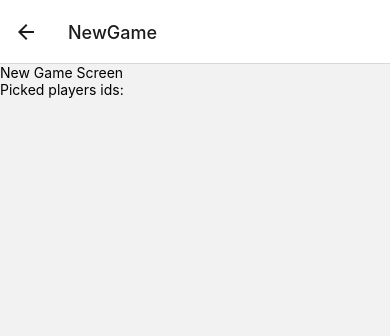
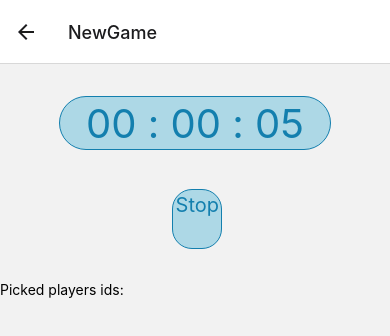
Before and after one commit to P-Brzezinski/project-albatros, a React Native app: screen /NewGame in a window 390 px wide. Shown: the top 336 px of the page. Built offline with nearby package versions, Linux system fonts and the light colour scheme.

Commit message:
Add Stopwatch

```diff
--- /dev/null
+++ b/components/UI/Stopwatch.js
@@ -0,0 +1,102 @@
+import { useEffect, useState } from "react";
+import { Text, View, StyleSheet, Pressable } from "react-native";
+import { GlobalStyles } from "../../constants/styles";
+
+const padToTwo = (number) => (number <= 9 ? `0${number}` : number);
+
+const Stopwatch = () => {
+  const [timer, setTimer] = useState({ h: 0, min: 0, sec: 0 });
+  const [start, setStart] = useState(true);
+
+  useEffect(() => {
+    if (start) {
+      const interval = setInterval(() => {
+        if (timer.sec !== 59) {
+          setTimer({ ...timer, sec: ++timer.sec });
+        } else if (timer.min !== 59) {
+          setTimer({ ...timer, min: ++timer.min, sec: 0 });
+        } else {
+          setTimer({ h: ++timer.h, min: 0, sec: 0 });
+        }
+      }, 1000);
+      return () => clearInterval(interval);
+    }
+  }, [timer, start]);
+
+  const handleStartStop = () => {
+    setStart(prevState => !prevState);
+  };
+
+  return (
+    <View style={styles.container}>
+      <View style={styles.timer}>
+        <Text style={styles.digits}>{padToTwo(timer.h) + " : "}</Text>
+        <Text style={styles.digits}>{padToTwo(timer.min) + " : "}</Text>
+        <Text style={styles.digits}>{padToTwo(timer.sec)}</Text>
+      </View>
+
+      <View style={styles.buttonParent}>
+        <Pressable
+          android_ripple={{ color: GlobalStyles.colors.primaryRipple }}
+          style={({ pressed }) => [
+            styles.button,
+            pressed ? styles.buttonPressed : null,
+          ]}
+          onPress={handleStartStop}
+        >
+          <Text style={styles.buttonText}>
+            {start === true ? "Stop" : "Start"}
+          </Text>
+        </Pressable>
+      </View>
+    </View>
+  );
+};
+
+export default Stopwatch;
+
+const styles = StyleSheet.create({
+  container: {
+    margin: 32,
+    alignItems: "center",
+  },
+  timer: {
+    flexDirection: "row",
+    borderWidth: 1,
+    borderRadius: 80,
+    borderColor: GlobalStyles.colors.primaryMedium,
+    backgroundColor: GlobalStyles.colors.primaryLight,
+    paddingLeft: "8%",
+    paddingRight: "8%",
+    paddingTop: ".5%",
+    paddingBottom: ".5%",
+  },
+  digits: {
+    fontSize: 40,
+    color: GlobalStyles.colors.primaryMedium,
+  },
+  buttonParent: {
+    flexDirection: "row",
+    // justifyContent: "flex-start",
+    marginTop: "12%",
+  },
+  button: {
+    backgroundColor: GlobalStyles.colors.primaryLight,
+    paddingTop: "5%",
+    paddingBottom: "5%",
+    paddingLeft: "5%",
+    paddingRight: "5%",
+    borderRadius: 20,
+    borderWidth: 1,
+    borderColor: GlobalStyles.colors.primaryMedium,
+    height: 60,
+  },
+  buttonPressed: {
+    opacity: 0.5,
+  },
+  buttonText: {
+    color: GlobalStyles.colors.primaryMedium,
+    fontSize: 20,
+    alignSelf: "center",
+  },
+});
--- a/screens/NewGame.js
+++ b/screens/NewGame.js
@@ -1,5 +1,6 @@
 import { useContext } from "react";
 import { Text, View } from "react-native"
+import Stopwatch from "../components/UI/Stopwatch";
 import { PickedPlayersContext } from "../store/picked-players-context";
 
 const NewGame = () => {
@@ -7,7 +8,7 @@ const NewGame = () => {
 
   return (
     <View>
-      <Text>New Game Screen</Text>
+      <Stopwatch />
       <Text>Picked players ids: {ctx.pickedPlayersIds}</Text>
     </View>
   );
```
